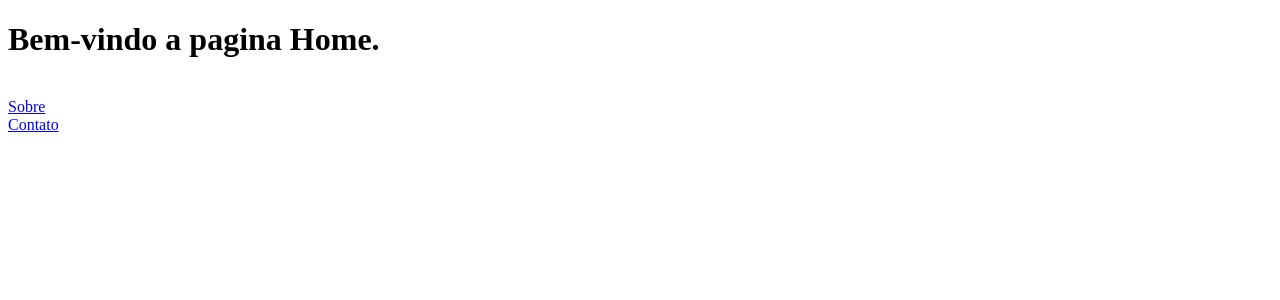
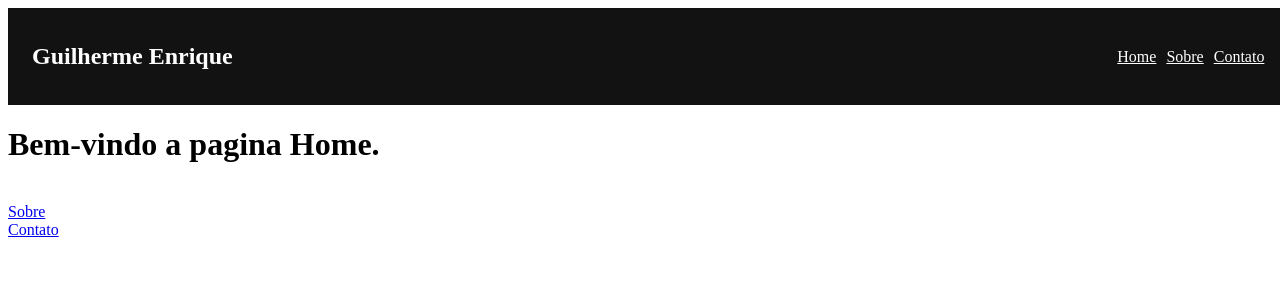
Before and after one commit to GuilhermeEnrique/react, a React (Create React App) app: page / in a window 1280 px wide. Shown: the top 300 px of the page. Built offline with nearby package versions, Linux system fonts and the light colour scheme.

Commit message:
criação do header

```diff
--- a/src/components/Header/index.js
+++ b/src/components/Header/index.js
@@ -0,0 +1,19 @@
+import { Link } from 'react-router-dom';
+import './style.css';
+
+function Header() {
+    return (
+        <header>
+            <h2>Guilherme Enrique</h2>
+
+            <div className='menu'>
+                <Link to='/'>Home</Link>
+                <Link to='/sobre'>Sobre</Link>
+                <Link to='/contato'>Contato</Link>
+            </div>
+
+        </header>
+    )
+}
+
+export default Header;
--- /dev/null
+++ b/src/components/Header/style.css
@@ -0,0 +1,20 @@
+header {
+    width: 97.5%;
+    height: 97px;
+    background-color: #121212;
+    color: #fff;
+
+    display: flex;
+    align-items: center;
+    justify-content: space-between;
+    padding: 0 24px;
+}
+
+header a {
+    color: #fff;
+    font-size: 20;
+}
+
+header a+a {
+    margin-left: 10px;
+}
--- /dev/null
+++ b/src/pages/Error/index.js
@@ -0,0 +1,10 @@
+function Error() {
+    return (
+        <div>
+            <h2>
+                Ops, pagina não encontrada! :C
+            </h2>
+        </div>
+    )
+}
+export default Error;
--- a/src/routes.js
+++ b/src/routes.js
@@ -1,15 +1,20 @@
 import { BrowserRouter, Routes, Route } from 'react-router-dom';
+import Header from './components/Header';
 import Home from './pages/Home';
 import Sobre from './pages/Sobre';
 import Contato from './pages/Contato';
+import Error from './pages/Error';
 
 function RoutesApp() {
     return (
         <BrowserRouter>
+            <Header />
             <Routes>
                 <Route path="/" element={<Home />} />
                 <Route path="/sobre" element={<Sobre />} />
                 <Route path="/contato" element={<Contato />} />
+
+                <Route path="*" element={<Error />} />
             </Routes>
         </BrowserRouter>
     )
```
Also changed, not shown: src/App.js (line endings or trailing spaces).
